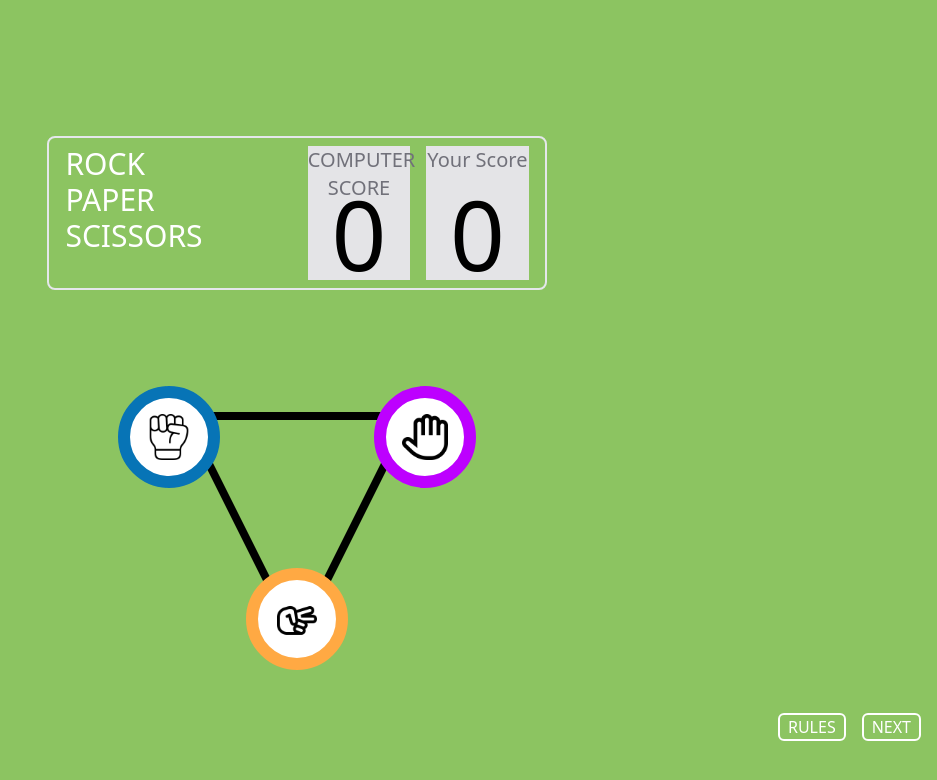
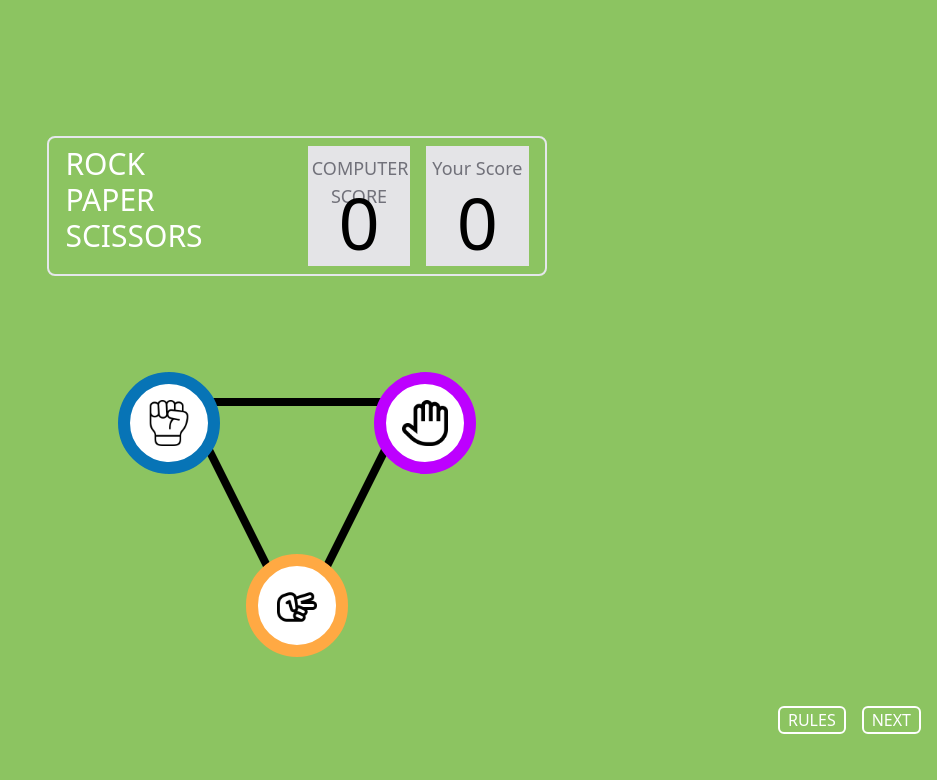
Before and after one commit to Suzit05/RockPaperScissor, a website: page index.html in a window 1280 px wide. Shown: the whole page, without its empty margins (343-1280 px from the left). Drawn offline with nearby package versions, Linux system fonts and the light colour scheme.

Commit message:
sizing of scores

```diff
--- a/index.html
+++ b/index.html
@@ -17,13 +17,13 @@
                 <h1>SCISSORS</h1>
             </div>
             <div class="scoreBoard flex items-center gap-4">
-                <div class="bg-zinc-200 h-full w-[8vw]">
-                    <h1 class="  text-xl text-zinc-500 text-center text-wrap h-[5vh]">COMPUTER SCORE</h1>
-                    <h1 class=" compScore text-8xl text-center">0</h1>
+                <div class="bg-zinc-200 h-full w-[8vw] py-2 px-1">
+                    <h1 class="  text-lg text-zinc-500 text-center text-wrap h-[4vh]">COMPUTER SCORE</h1>
+                    <h1 class=" compScore text-7xl text-center">0</h1>
                 </div>
-                <div class="bg-zinc-200 h-full w-[8vw]">
-                    <h1 class="  text-xl text-zinc-500 text-center text-wrap h-[5vh]">Your Score</h1>
-                    <h1 class=" yourScore text-8xl text-center">0</h1>
+                <div class="bg-zinc-200 h-full w-[8vw] py-2 px-1">
+                    <h1 class="  text-lg text-zinc-500 text-center text-wrap h-[4vh]">Your Score</h1>
+                    <h1 class=" yourScore text-7xl text-center">0</h1>
                 </div>
             </div>
         </div>
```
